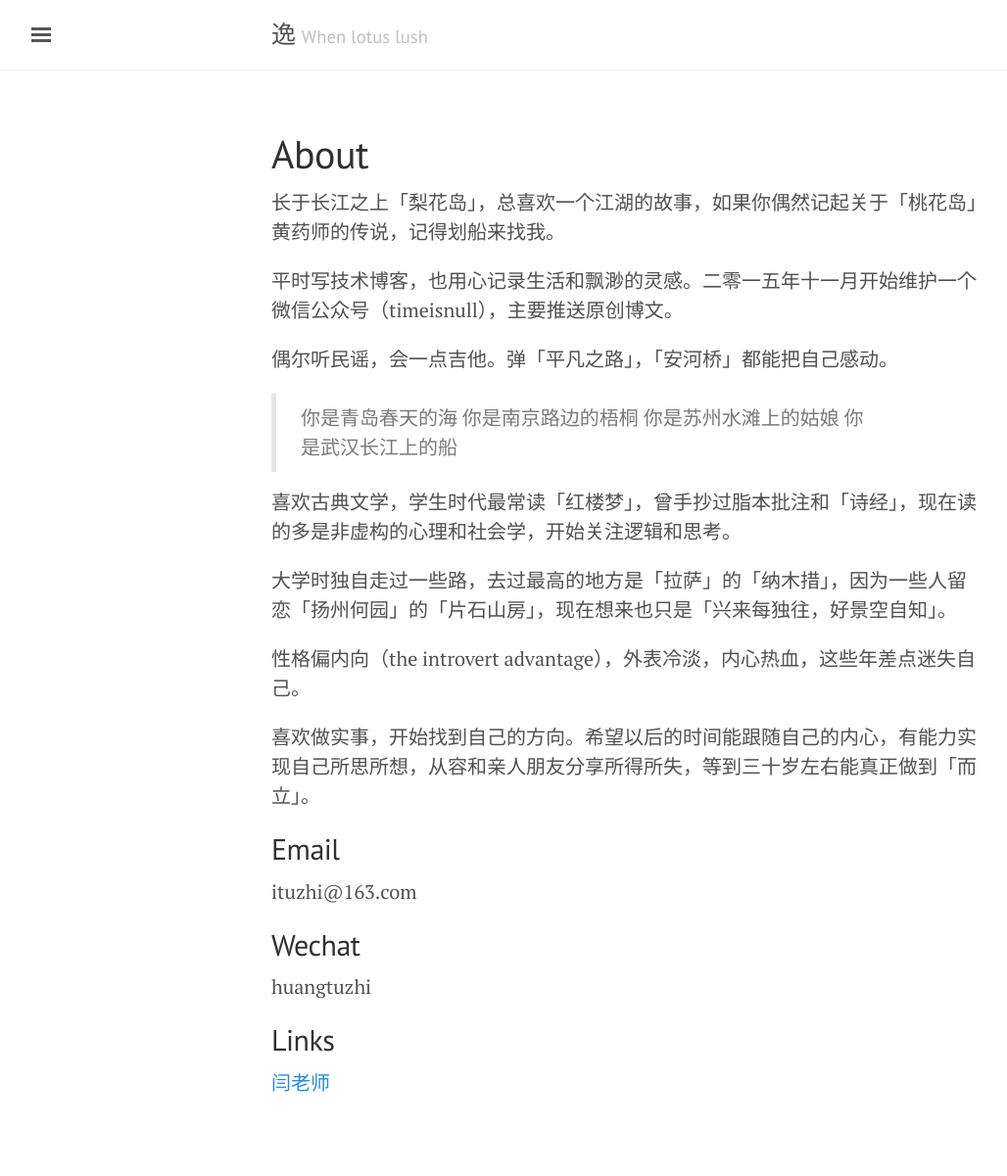
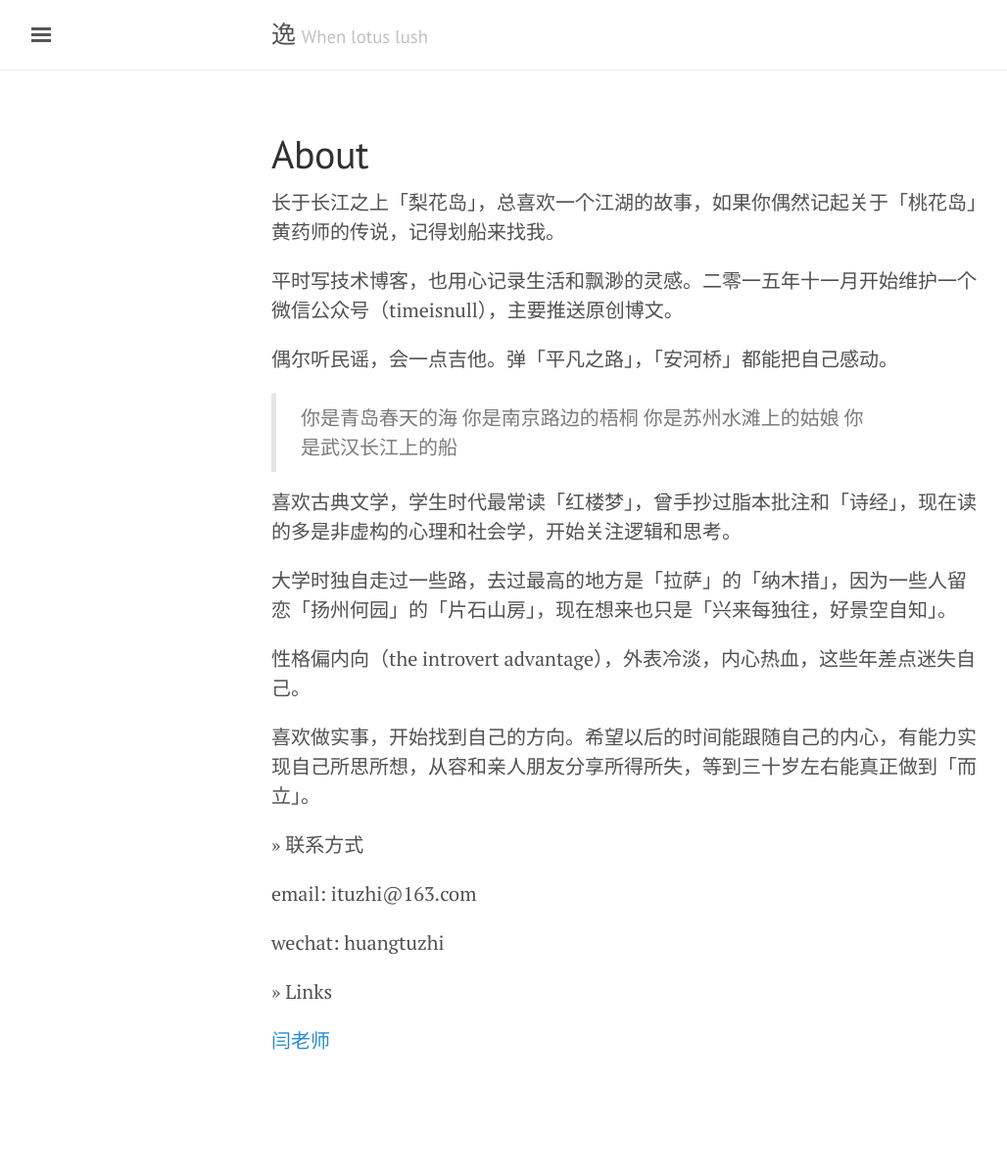
Before and after one commit to literblog/literblog.github.com, a Jekyll site: the page built from about.md, in a window 1280 px wide. Shown: the whole page at 98% size, without its empty margins (3-1031 px from the left). Built offline with Jekyll 4.4.1, drawn with Linux system fonts in a browser that asks for light colours; comment, search, counter and statistics services are not loaded; after the commit the page ends 1158 px from its top, so only the background shows below that.

Commit message:
Update about.md

```diff
--- a/about.md
+++ b/about.md
@@ -19,14 +19,13 @@ title: About
 
 喜欢做实事，开始找到自己的方向。希望以后的时间能跟随自己的内心，有能力实现自己所思所想，从容和亲人朋友分享所得所失，等到三十岁左右能真正做到「而立」。
 
-## Email
+» 联系方式
 
-ituzhi@163.com
+email: ituzhi@163.com
 
-## Wechat
+wechat: huangtuzhi
 
-huangtuzhi
 
-## Links
+» Links
 
 [闫老师](https://urbem.github.io)
```
